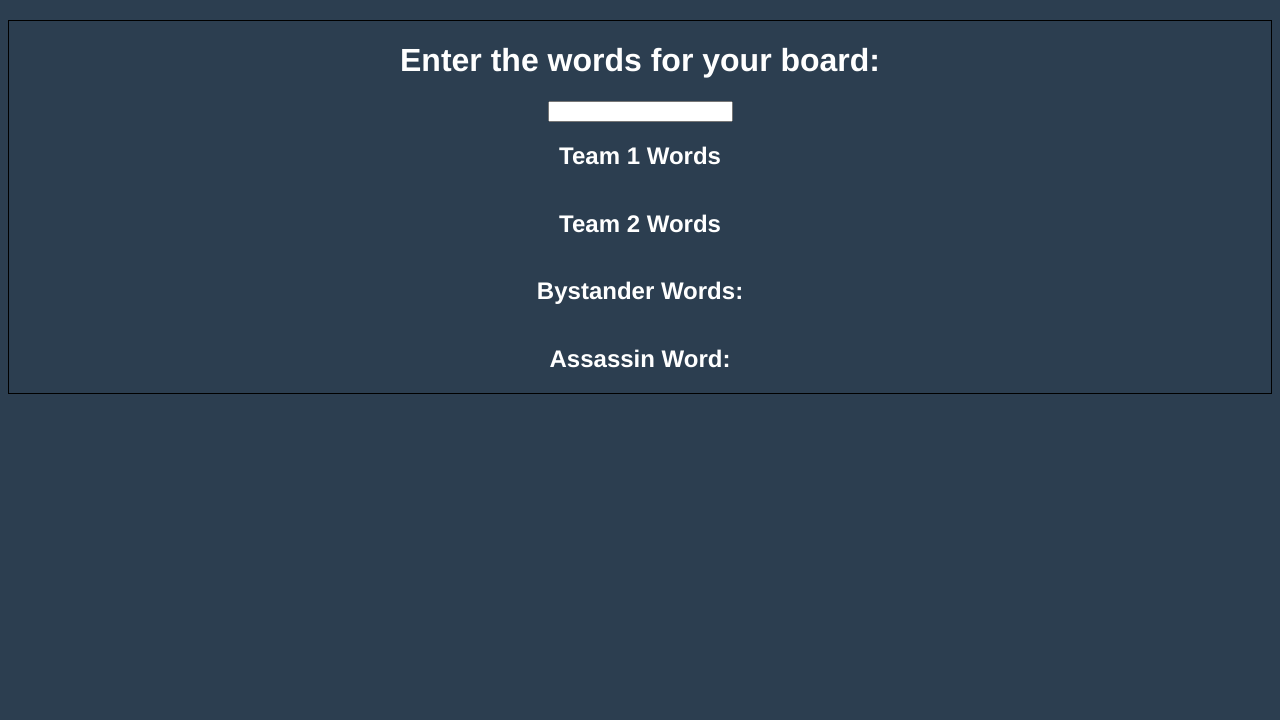
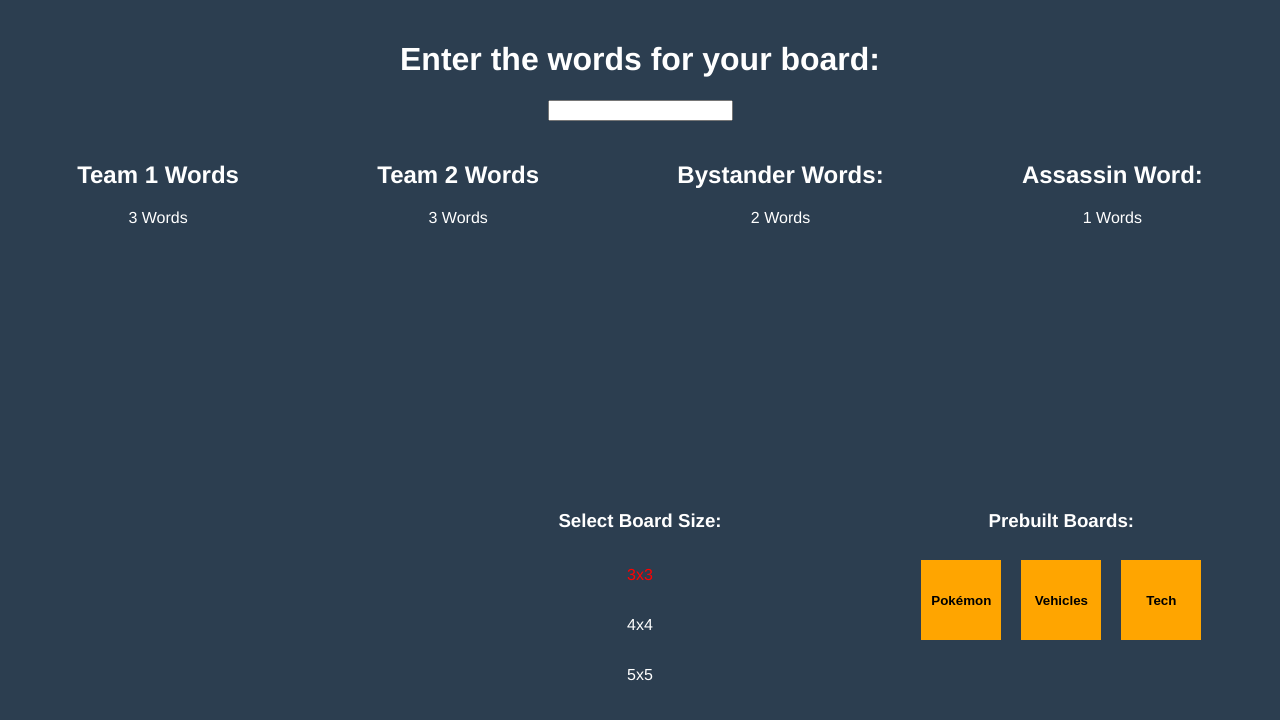
Before and after one commit to aclarke500/qmind-codenames-front-end, a Vue app in the folder qmind-codenames/: page /design-board in a window 1280 px wide. Shown: the top 720 px of the page. Built offline with nearby package versions, Linux system fonts and the light colour scheme.

Commit message:
added custom board

```diff
--- a/qmind-codenames/src/components/GameHeader.vue
+++ b/qmind-codenames/src/components/GameHeader.vue
@@ -1,13 +1,12 @@
 <template>
     <div class="header">
 <div class="left">
-  <h1> <button>Custom Board</button></h1>
+ <button @click="customBoard()">Custom Board</button>
 </div>
-
 
     <div class="centre">
       <h1>Qmind CodeNames</h1>
-      <h2 id="hint">Your hint is: {{ store.hint }}</h2>
+      <h2 id="hint">Your clue: <div id="hint-word">{{ store.hint }}</div></h2>
     </div>
 
     <div class="right">
@@ -18,8 +17,8 @@
 <script setup>
 import { store } from '@/store';
 import { reactive, computed } from 'vue';
+import router from '@/router';
 const state = reactive({
-
   player: computed(() => {
     if (store.player == 'AI') {
       return "Warrus'";
@@ -28,6 +27,10 @@ const state = reactive({
     }
   })
 });
+
+function customBoard() {
+  router.push('/design-board');
+}
 </script>
 
 <style scoped>
@@ -60,11 +63,14 @@ h1, h2, h3 {
   font-weight: bold;
 
 }
-#hint {
-  display: inline;
+#hint-word {
+  display: inline-block;
   color: #ea2b51;
-  font-size: 2rem;
+  /* font-size: 2rem; */
   font-weight: bold;
+}
+#hint{
+  margin-top: 1rem;
 }
 
 button {
--- /dev/null
+++ b/qmind-codenames/src/libraries/boards.js
@@ -0,0 +1,27 @@
+
+export const customBoards = [{
+  teamOneWords: ['Charmander', 'Charizard', 'Charmeleon'],
+  teamTwoWords: ['Squirtle', 'Psyduck', 'Poliwrath'],
+  bystanderWords: ['Pokemon', 'Trainer'],
+  assassinWord: 'Japan',
+  name: 'Pokémon',
+  size: 3,
+},
+{
+  teamOneWords:['Ford', 'Tesla', 'Motorcycle'],
+  teamTwoWords:['Tree', 'Ocean', 'Fish'],
+  bystanderWords:['Society', 'Food'],
+  assassinWord:['Politician'],
+  name:'Vehicles',
+  size: 3,
+},
+{
+  teamOneWords:['iPhone', 'MacOS', 'iPad', 'Jobs', 'Apple', 'iPod'],
+  teamTwoWords:['Android', 'Microsoft', 'Windows', 'Google', 'Surface', 'Pixel'],
+  bystanderWords:['Keyboard', 'Mouse','Office'],
+  assassinWord:'Paper',
+  name:'Tech',
+  size:4,
+},
+
+]
--- a/qmind-codenames/src/libraries/word.js
+++ b/qmind-codenames/src/libraries/word.js
@@ -37,6 +37,7 @@ function addWordObjects(sourceArray, type) {
 
 
 export function createWordObjects(){
+  const s = store;
 // Initialize the wordObjects array as empty
 store.wordObjects = [];
 // Add the assassin word object to the wordObjects array
--- a/qmind-codenames/src/store.js
+++ b/qmind-codenames/src/store.js
@@ -5,13 +5,13 @@ export const store = reactive({
   teamTwoWords: null,
   assassinWord: null,
   bystanderWords: null,
-  player:'Human',
-  wordObjects:[],
-  teamOneWordObjects:null,
-  teamTwoWordObjects:null,
-  bystanderWordObjects:null,
-  computerGuesses:null,
-  computerGuessIndex:null, // computer recieves guesses on load, we get
+  player: 'Human',
+  wordObjects: [],
+  teamOneWordObjects: null,
+  teamTwoWordObjects: null,
+  bystanderWordObjects: null,
+  computerGuesses: null,
+  computerGuessIndex: null, // computer recieves guesses on load, we get
 
 })
 
@@ -19,10 +19,10 @@ export const store = reactive({
  * Gets the length of an array of arrays
  * @param {Array<Array>} arr
  */
-function getLengthOfArrays(arr){
+function getLengthOfArrays(arr) {
   let sum = 0;
   arr.forEach(ar => {
-    sum+= ar.length;
+    sum += ar.length;
   })
   return sum;
 }
@@ -58,3 +58,39 @@ export async function assignBackendWordsToStore() {
   store.numCols = Math.sqrt(numWords);
   store.numRows = Math.sqrt(numWords);
 }
+
+export async function loadCustomBoard(board) {
+  try {
+    const response = await fetch('http://127.0.0.1:5000/prompt-model', {
+      method: 'POST',
+      headers: {
+        'Content-Type': 'application/json',
+      },
+      body: JSON.stringify({
+        target_words: board.teamTwoWords,
+        negative_words: board.teamOneWords,
+        neutral_words: board.bystanderWords,
+        assassin_word: board.assassinWord,
+      })
+    });
+
+    if (!response.ok) {
+      throw new Error(`HTTP error! status: ${response.status}`);
+    }
+
+    const data = await response.json();
+    console.log(data)
+    store.computerGuesses = data.similar_words;
+    store.computerGuessIndex = 0;
+    store.hint = data.human_hint;
+    store.teamOneWords = board.teamOneWords;
+    store.teamTwoWords = board.teamTwoWords;
+    store.bystanderWords = board.bystanderWords;
+    store.assassinWord = [board.assassinWord];
+    store.numCols = board.size;
+    store.numRows = board.size;
+    // Use the data from the response
+  } catch (error) {
+    console.error("Failed to load custom board:", error);
+  }
+}
--- a/qmind-codenames/src/views/DesignBoardView.vue
+++ b/qmind-codenames/src/views/DesignBoardView.vue
@@ -4,23 +4,65 @@
     <input type="text" v-model="state.word" @keyup.enter="addWord" />
 
 
+    <div class="word-container">
+
+      <div class="word-column">
         <h2>Team 1 Words</h2>
+        <p>{{ state.gameSize.teamWords }} Words</p>
         <div v-for="word in state.teamOneWords" :key="word" class="wordList">{{ word }},</div>
+      </div>
+
+      <div class="word-column">
         <h2>Team 2 Words</h2>
-    <div v-for="word in state.teamTwoWords" :key="word">{{ word }}</div>
+        <p>{{ state.gameSize.teamWords }} Words</p>
+        <div v-for="word in state.teamTwoWords" :key="word" class="wordList">{{ word }}</div>
+      </div>
 
+      <div class="word-column">
         <h2>Bystander Words:</h2>
-    <div v-for="word in state.bystanderWords" :key="word">{{ word }}</div>
+        <p>{{ state.gameSize.bystanderWords }} Words</p>
+        <div v-for="word in state.bystanderWords" :key="word" class="wordList">{{ word }}</div>
+      </div>
 
+      <div class="word-column">
         <h2>Assassin Word:</h2>
-    <div>{{ state.assassinWord }}</div>
+        <p>{{ state.gameSize.assassinWord }} Words</p>
+        <div class="wordList">{{ state.assassinWord }}</div>
+      </div>
 
+    </div>
+
+
+
+    <div class="options-container">
+      <div class="custom-boards">
+
+      </div>
+      <div class="board-sizes">
+        <h3>Select Board Size:</h3>
+        <p @click="toggleBoardSize(3)" :class="{ selected: state.gameSize.size == 3 }">3x3</p>
+        <p @click="toggleBoardSize(4)" :class="{ selected: state.gameSize.size == 4 }">4x4</p>
+        <p @click="toggleBoardSize(5)" :class="{ selected: state.gameSize.size == 5 }">5x5</p>
+      </div>
+
+      <div class="right">
+        <h3 class="custom-board-title">Prebuilt Boards:</h3>
+        <div class="custom-boards">
+
+          <button class='custom-board' v-for="board in state.customBoards" :key="board.name"
+            @click="clickedCustomBoard(board)">
+            {{ board.name }}
+          </button>
+        </div>
+      </div>
+    </div>
   </div>
 </template>
 <script setup>
 import { reactive } from 'vue';
 import router from '@/router';
-import { store } from '@/store.js';
+import { loadCustomBoard } from '@/store.js';
+import { customBoards } from '@/libraries/boards';
 
 const state = reactive({
   word: '',
@@ -32,9 +74,47 @@ const state = reactive({
     teamWords: 3, // 2*
     assassinWord: 1,
     bystanderWords: 2,
+    size: 3,
+  },
+  customBoards: customBoards,
+});
+
+
+async function clickedCustomBoard(board) {
+  await loadCustomBoard(board);
+  router.push({
+    name: 'home',
+    params: {
+      customBoard: true,
     }
   });
+}
 
+function toggleBoardSize(size) {
+  if (size === 3) {
+    state.gameSize = {
+      teamWords: 3,
+      assassinWord: 1,
+      bystanderWords: 2,
+      size: size,
+    }
+  } else if (size === 4) {
+    state.gameSize = {
+      teamWords: 6,
+      assassinWord: 1,
+      bystanderWords: 3,
+      size: size,
+    }
+  } else if (size === 5) {
+    state.gameSize = {
+      teamWords: 10,
+      assassinWord: 1,
+      bystanderWords: 4,
+      size: size,
+    }
+  }
+
+}
 
 function addWord() {
   if (state.teamOneWords.length < state.gameSize.teamWords) {
@@ -51,41 +131,29 @@ function addWord() {
 }
 
 async function submitWords() {
-  const words = {
+  await loadCustomBoard({
     teamOneWords: state.teamOneWords,
     teamTwoWords: state.teamTwoWords,
     bystanderWords: state.bystanderWords,
     assassinWord: state.assassinWord,
-  };
-
-  store.teamOneWords = state.teamOneWords;
-  store.teamTwoWords = state.teamTwoWords;
-  store.bystanderWords = state.bystanderWords;
-  store.assassinWord = state.assassinWord;
-
-  const response = await fetch('http://127.0.0.1:5000/custom_board', {
-    method: 'PUT',
-    headers: {
-      'Content-Type': 'application/json',
-    },
-    body: JSON.stringify({words: words}),
+    size: state.gameSize.size,
   });
-  console.log(response);
   router.push({
-    name:'home',
-    params:{
+    name: 'home',
+    params: {
       customBoard: true,
     }
   });
+
 }
 
 </script>
 
 <style scoped>
 .wordList {
-  display: inline;
+  display: block;
   margin-right: 10px;
-
+  font-size: 2rem;
 }
 
 .container {
@@ -94,8 +162,71 @@ async function submitWords() {
   align-items: center;
   justify-content: center;
   margin-top: 20px;
-  border: 1px solid black;
-  /* width: 100%; */
-  /* height: 100%; */
+
+}
+
+
+.word-container {
+  display: flex;
+  flex-direction: row;
+  justify-content: space-around;
+  width: 100%;
+  margin-top: 20px;
+  height: 350px;
+}
+
+
+.selected {
+  color: red;
+}
+
+
+.options-container {
+  display: flex;
+  justify-content: center;
+  width: 100%;
+}
+
+.board-sizes {
+  flex: 1;
+  display: flex;
+  flex-direction: column;
+  justify-content: space-around;
+}
+
+.custom-board-title {
+  display: block;
+}
+
+.custom-boards {
+
+  flex: 1;
+  display: flex;
+  flex-wrap: wrap;
+  flex-direction: row;
+  justify-content: center;
+  align-items: center;
+  /* justify-content: space-around; */
+}
+
+.right,
+.left {
+  flex: 1;
+}
+
+.custom-board {
+  background-color: orange;
+  border: none;
+  padding: 10px;
+  margin: 10px;
+  width: 5rem;
+  height: 5rem;
+  cursor: pointer;
+  font-weight: bold;
+  transition: all 0.3s ease;
+}
+.custom-board:hover {
+  background-color: red;
+  transition: all 0.3s ease;
 }
 </style>
--- a/qmind-codenames/src/views/HomeView.vue
+++ b/qmind-codenames/src/views/HomeView.vue
@@ -1,19 +1,4 @@
 <template>
-  <!-- <div class="header">
-<div class="left">
-  <h1> <button>Custom Board</button></h1>
-</div>
-
-
-    <div class="centre">
-      <h1>Qmind CodeNames</h1>
-      <h2 id="hint">Your hint is: {{ state.hint }}</h2>
-    </div>
-
-    <div class="right">
-      <h3>Turns: {{ store.player }}</h3>
-    </div>
-  </div> -->
 <GameHeader />
   <div class="row" v-for="(row) in state.wordRows" key="row">
     <div v-for="(word) in row" key="word">
@@ -84,6 +69,9 @@ async function changeTurns() {
 }
 
 async function assignStoreWordsToState() {
+  const s = store;
+  state.numCols = store.numCols;
+  state.numRows = store.numRows;
   createWordObjects(); // creates word objects and stores them in store.wordObjects
   for (let i = 0; i < state.numRows; i++) {
     let row = [];
@@ -93,10 +81,10 @@ async function assignStoreWordsToState() {
     }
     state.wordRows.push(row);
   }
-  state.numCols = store.numCols;
-  state.numRows = store.numRows;
+
   state.hint = store.hint;
   store.computerGuessIndex = 0;
+  console.log(state.wordRows);
 }
 
 function userClickedAssassin() {
@@ -105,7 +93,7 @@ function userClickedAssassin() {
 }
 
 onMounted(async () => {
-  if (!(route.params.customBoard || (store.teamOneWords))) {
+  if (!(route.params.customBoard && (store.teamOneWords))) {
     await assignBackendWordsToStore();
   }
   assignStoreWordsToState();
```
Lines whose indentation alone changed are shown as unchanged.
